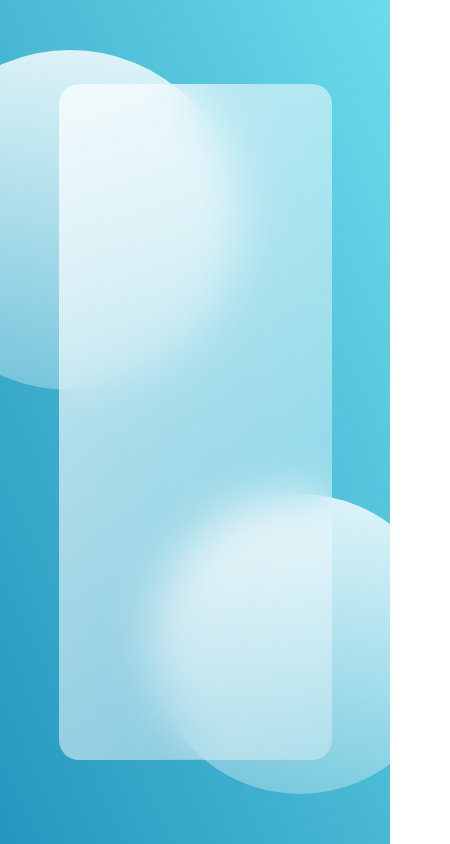
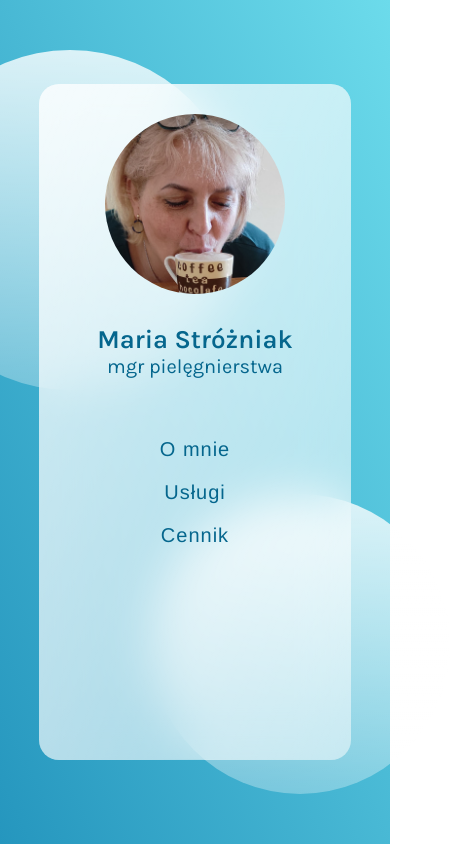
Before and after one commit to TymoteuszStr/SerwisMed-glassApp, a Vue app: page / in a window 390 px wide. Before the commit this address had no page. Shown: the whole page, 450 px wide, since content can reach past the window. Built offline with nearby package versions, Linux system fonts and the light colour scheme.

Commit message:
add some responsive design

```diff
--- a/src/components/Circle.vue
+++ b/src/components/Circle.vue
@@ -19,8 +19,10 @@
 .circle{
     background-color:white;
     background: linear-gradient(rgba(255,255,255,.8),rgba(255,255,255, .3));
-    position: absolute;
+    position: fixed;
     border-radius:50%;
     z-index: 2;
+    overflow: hidden;
 }
+
 </style>
--- a/src/components/Dashboard.vue
+++ b/src/components/Dashboard.vue
@@ -6,33 +6,33 @@
 </template>
 
 <script>
-import Nav from "./Nav.vue"
-import Who from "./Who.vue"
+import Nav from "./Nav.vue";
+import Who from "./Who.vue";
 
 export default {
-    name: 'Dashboard',
+  name: "Dashboard",
   components: {
     Who,
     Nav,
-    }
+  },
 };
 </script>
 
 <style lang="scss" scoped>
 .dashboard {
   min-height: inherit;
-    width: 30% !important;
+  width: 380px;
   position: relative;
   top: 0;
   left: 0;
   background-color: rgba(255, 255, 255, 0.3);
   border-radius: inherit;
-
 }
 
-@media (max-width: 678px) {
+@media (max-width: 1280px) {
   .dashboard {
-        display: none;
+    width: 80vw;
+
   }
 }
 </style>
--- a/src/components/Glass.vue
+++ b/src/components/Glass.vue
@@ -24,4 +24,11 @@
     z-index: 10;
     backdrop-filter: blur(24px);
   }
+
+  @media (max-width:1280px)
+  {
+    .glass{
+    width: 80vw;
+    }
+  }
 </style>
```
Lines whose indentation alone changed are shown as unchanged.
